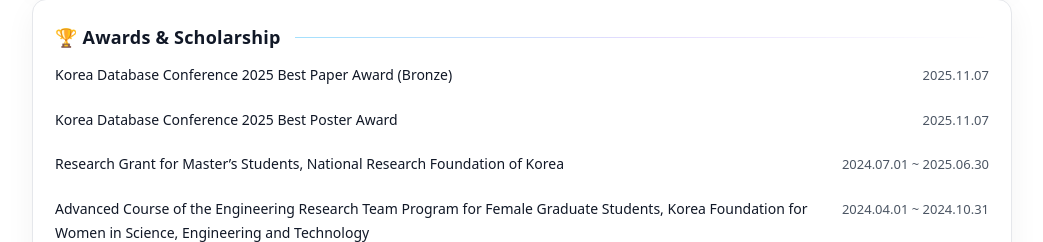
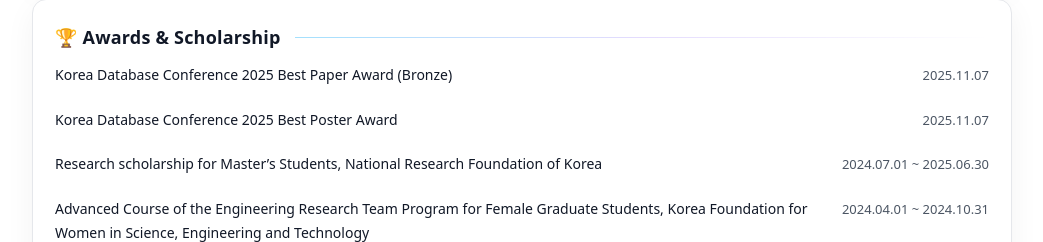
Before and after one commit to dahee-e/dahee-e.github.io, a React (Vite) app: page / in a window 1280 px wide. Shown: the part 2052-2294 px from the top of the page, without its empty margins (118-1161 px from the left). Built offline with nearby package versions, Linux system fonts and the light colour scheme.

Commit message:
Add language toggle (EN/KO)

```diff
--- a/src/App.jsx
+++ b/src/App.jsx
@@ -254,7 +254,7 @@
   <div className="rows">
     <RowItem title="Korea Database Conference 2025 Best Paper Award (Bronze)" meta="2025.11.07" />
     <RowItem title="Korea Database Conference 2025 Best Poster Award" meta="2025.11.07" />
-    <RowItem title="Research Grant for Master’s Students, National Research Foundation of Korea" meta="2024.07.01 ~ 2025.06.30" />
+    <RowItem title="Research scholarship for Master’s Students, National Research Foundation of Korea" meta="2024.07.01 ~ 2025.06.30" />
     <RowItem title="Advanced Course of the Engineering Research Team Program for Female Graduate Students, Korea Foundation for Women in Science, Engineering and Technology" meta="2024.04.01 ~ 2024.10.31" />
     <RowItem title="Korea Database Conference 2024 Best Paper Award (Silver)" meta="2024.11.01" />
     <RowItem title="Korea Database Conference 2024 Best Paper Award (Bronze)" meta="2024.11.01" />
```
